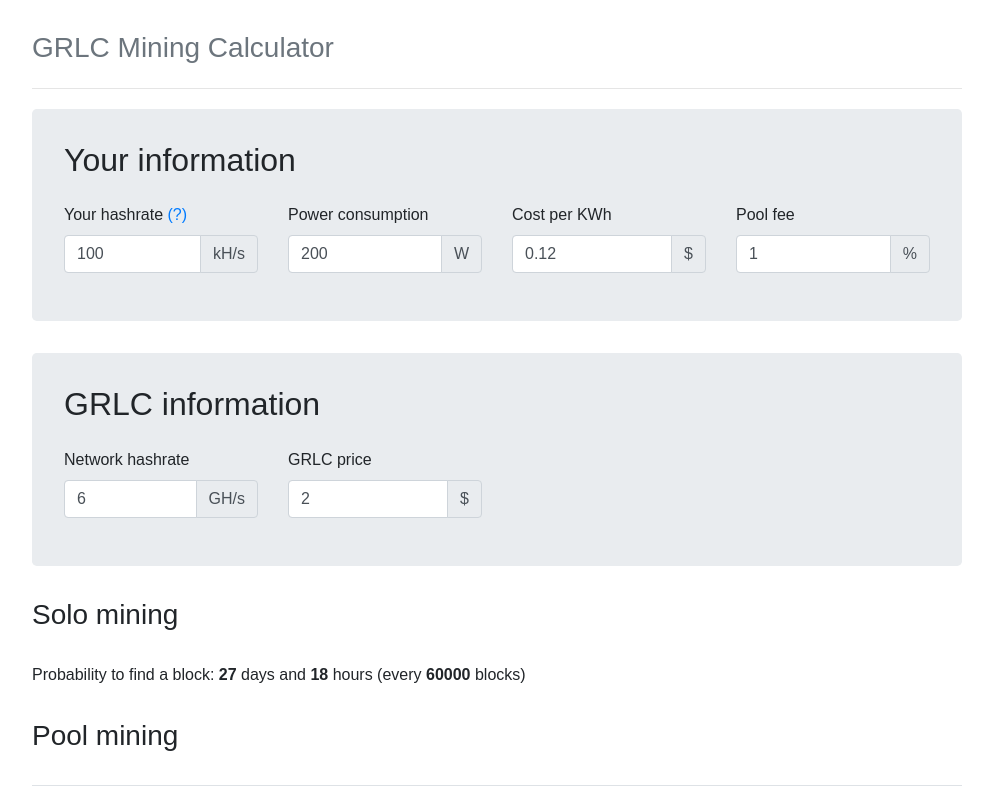
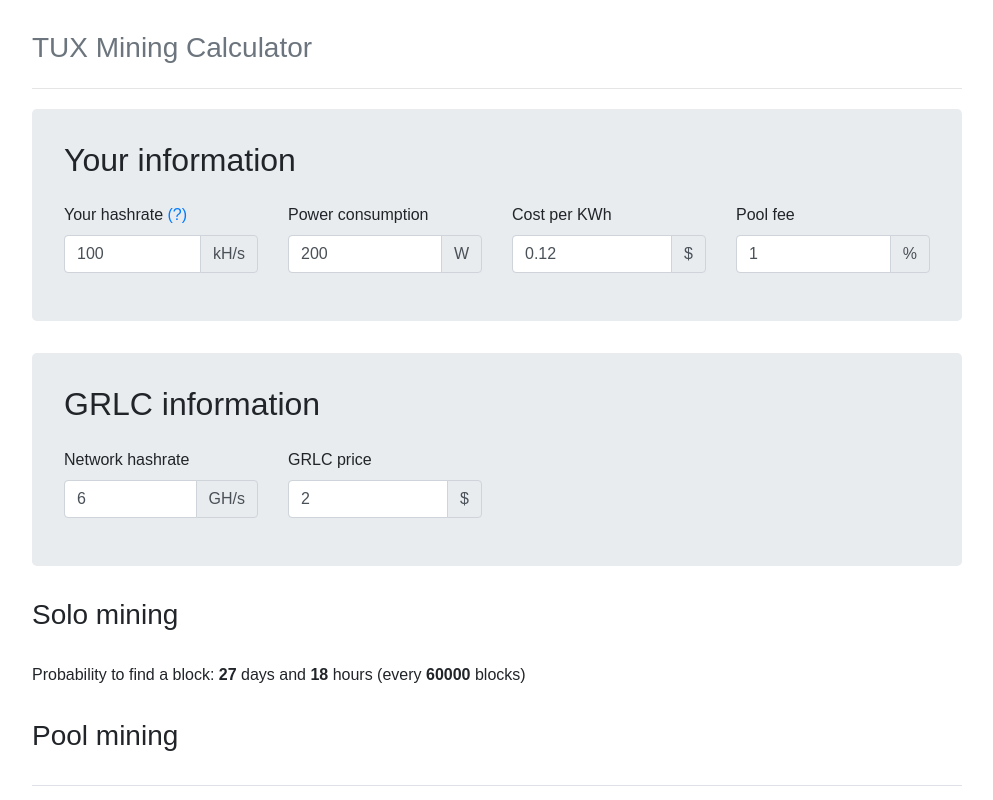
Before and after one commit to yesiam77/grlc-calculator, a React (Create React App) app: page / in a window 1280 px wide. Shown: the top 800 px of the page, without its empty margins (143-1136 px from the left). Built offline with nearby package versions, Linux system fonts and the light colour scheme; no server answers.

Commit message:
Update Header.js

```diff
--- a/src/Header.js
+++ b/src/Header.js
@@ -6,7 +6,7 @@
   render() {
     return (
       <div className="header clearfix">
-        <h3 className="text-muted">GRLC Mining Calculator</h3>
+        <h3 className="text-muted">TUX Mining Calculator</h3>
       </div>
     );
   }
```
